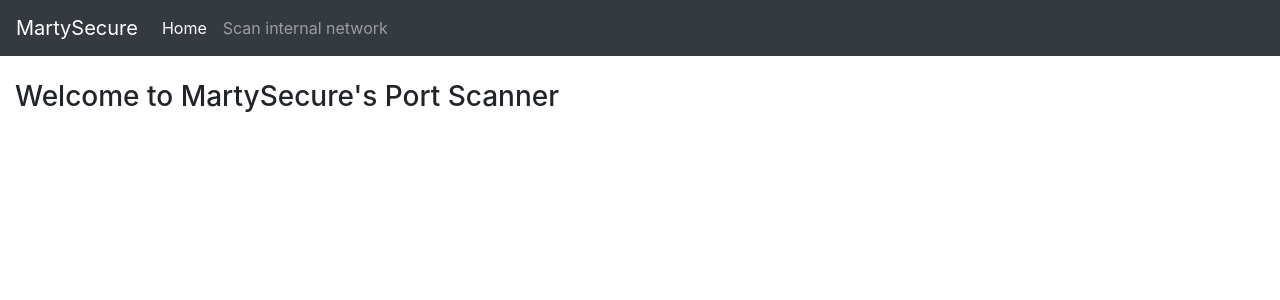
After one commit to martijnlodder/MartySecure, a Django app: page / in a window 1280 px wide. The commit adds this page. Shown: the top 300 px of the page. Run offline with Django 3.2, Linux system fonts and the light colour scheme; some libraries are stand-ins or nearby versions.

Commit message:
Add files via upload

```diff
--- a/MartySecure/MartySecure/urls.py
+++ b/MartySecure/MartySecure/urls.py
@@ -18,6 +18,7 @@ from django.urls import path
 from Scanner import views
 
 urlpatterns = [
+    path('', views.index, name='index'),
     path('admin/', admin.site.urls),
-    path('port_scan/', views.port_scan, name='port_scan'),
+    path('scanner/', views.port_scan, name='port_scan'),
 ]
--- /dev/null
+++ b/MartySecure/Scanner/templates/base.html
@@ -0,0 +1,25 @@
+<!DOCTYPE html>
+<html lang="en">
+
+<head>
+    <meta charset="UTF-8">
+    <meta http-equiv="X-UA-Compatible" content="IE=edge">
+    <meta name="viewport" content="width=device-width, initial-scale=1.0">
+
+    <title>MartySecure | Home</title>
+
+    <link rel="stylesheet" href="https://maxcdn.bootstrapcdn.com/bootstrap/4.0.0/css/bootstrap.min.css" integrity="sha384-Gn5384xqQ1aoWXA+058RXPxPg6fy4IWvTNh0E263XmFcJlSAwiGgFAW/dAiS6JXm" crossorigin="anonymous">
+    <script src="https://code.jquery.com/jquery-3.2.1.slim.min.js" integrity="sha384-KJ3o2DKtIkvYIK3UENzmM7KCkRr/rE9/Qpg6aAZGJwFDMVNA/GpGFF93hXpG5KkN" crossorigin="anonymous"></script>
+    <script src="https://cdnjs.cloudflare.com/ajax/libs/popper.js/1.12.9/umd/popper.min.js" integrity="sha384-ApNbgh9B+Y1QKtv3Rn7W3mgPxhU9K/ScQsAP7hUibX39j7fakFPskvXusvfa0b4Q" crossorigin="anonymous"></script>
+    <script src="https://maxcdn.bootstrapcdn.com/bootstrap/4.0.0/js/bootstrap.min.js" integrity="sha384-JZR6Spejh4U02d8jOt6vLEHfe/JQGiRRSQQxSfFWpi1MquVdAyjUar5+76PVCmYl" crossorigin="anonymous"></script>
+</head>
+
+<body>
+    {% include 'navbar.html' %}
+    <br />
+    <div class="col-sm">
+        <h3>Welcome to MartySecure's Port Scanner</h3>
+    </div>
+</body>
+
+</html>
--- /dev/null
+++ b/MartySecure/Scanner/templates/navbar.html
@@ -0,0 +1,19 @@
+<nav class="navbar navbar-expand-lg navbar-dark bg-dark">
+    <a class="navbar-brand" href="#">MartySecure</a>
+    <button class="navbar-toggler" type="button" data-toggle="collapse" data-target="#navbarNav" aria-controls="navbarNav" aria-expanded="false" aria-label="Toggle navigation">
+        <span class="navbar-toggler-icon"></span>
+    </button>
+    <div class="collapse navbar-collapse" id="navbarNav">
+        <ul class="navbar-nav">
+            <li class="nav-item active">
+                <a class="nav-link" href="/">Home</a>
+            </li>
+            <li class="nav-item">
+                <a class="nav-link" href="/scanner">Scan internal network</a>
+            </li>
+            <!-- <li class="nav-item">
+                <a class="nav-link" href="/members">Login</a>
+            </li> -->
+        </ul>
+    </div>
+</nav>
--- a/MartySecure/Scanner/views.py
+++ b/MartySecure/Scanner/views.py
@@ -13,8 +13,12 @@ class ValidatedResultList(generics.ListAPIView):
     serializer_class = ValidatedResultSerializer
 
 
+def index(request):
+    return render(request, 'base.html', {})
+
+
 def port_scan(request):
-    host = 'google.com'  # IP-adres om te scannen
+    host = '127.0.0.1'  # IP-adres om te scannen
     ports = [80, 443, 8080]  # Poorten om te scannen
     results = []
 
```
Also changed, not shown: MartySecure/Scanner/templates/port_scan.html (+12 -6 lines).
